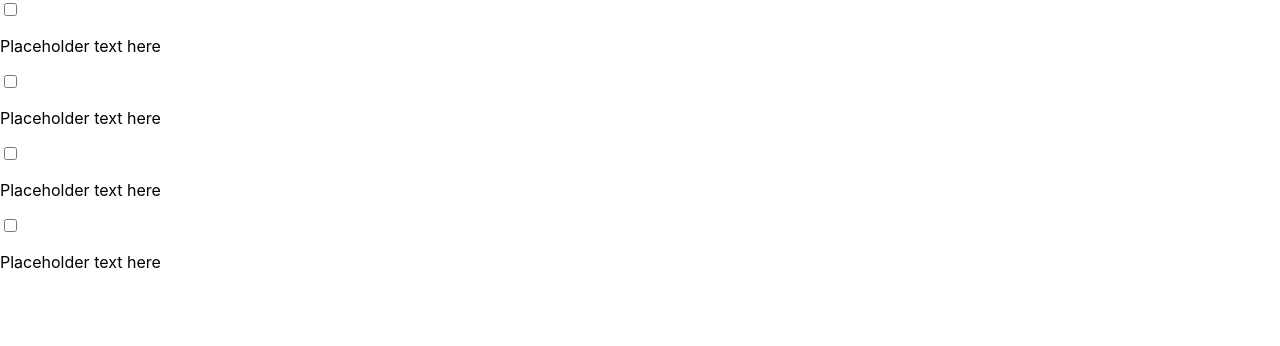
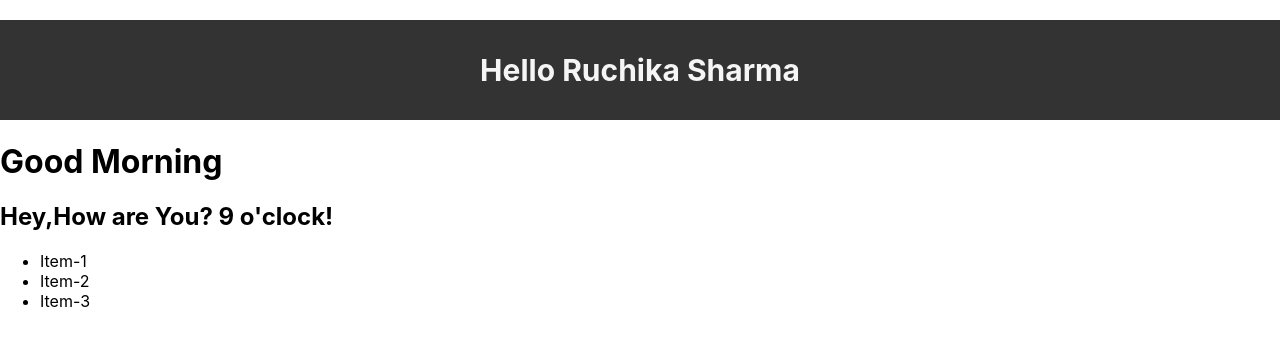
Before and after one commit to ruchik02/react-course-, a React (Create React App) app: page / in a window 1280 px wide. Shown: the top 346 px of the page. Built offline with nearby package versions, Linux system fonts and the light colour scheme.

Commit message:
styling css and javascript in jsx

```diff
--- a/public/index.html
+++ b/public/index.html
@@ -29,6 +29,8 @@
   <body>
     <noscript>You need to enable JavaScript to run this app.</noscript>
     <div id="root"></div>
+
+
     <!--
       This HTML file is a template.
       If you open it directly in the browser, you will see an empty page.
--- a/src/App.js
+++ b/src/App.js
@@ -6,20 +6,8 @@ function  App(){
     return(
     <div>
 
-     <input type="checkbox"/>
-     <p>Placeholder text here </p>
-
-
-     <input type="checkbox"/>
-     <p>Placeholder text here </p>
-
-
-     <input type="checkbox"/>
-     <p>Placeholder text here </p>
-
-
-     <input type="checkbox"/>
-     <p>Placeholder text here </p>
+    <Header/>
+    <Footer/>
    </div>
     );
 }
--- a/src/Footer.js
+++ b/src/Footer.js
@@ -1,8 +1,21 @@
 import React from "react";
 function Footer(){
+    const date=new Date();
+    const hours=date.getHours();
+    let timeDay;
+    if(hours<12){
+        timeDay="Morning";
+    }
+    else if(hours>=12 && hours<12){
+        timeDay="Afternoon";
+    }
+    else{
+        timeDay="night";
+    }
     return(
         <>
-        <h2>Hey,How are You?</h2>
+        <h1>Good {timeDay}</h1>
+        <h2>Hey,How are You? {date.getHours() % 12 } o'clock!</h2>
        <ul>
            <li>Item-1</li>
            <li>Item-2</li>
--- a/src/Header.js
+++ b/src/Header.js
@@ -1,24 +1,10 @@
 import React from "react";
 function Header(){
+
+    const firstName="Ruchika";
+    const lastName="Sharma";
     return(
-    <div>
-        <nav>
-            <ul>
-                <li>
-                   Contact
-                </li>
-                <li>
-                    Home
-                </li>
-                <li>
-                   Review
-                </li>
-                <li>
-                   Gallery
-                </li>
-            </ul>
-        </nav>
-    </div>
+    <h1 className="navbar">Hello { `${firstName} ${lastName} `}</h1>
     );
 }
 export default Header;
--- a/src/index.css
+++ b/src/index.css
@@ -14,3 +14,14 @@ code {
 .myclass{
 color:red;
 }
+.navbar{
+  height: 100px;
+  background-color: #333;
+  color: whitesmoke;
+  margin-bottom: 15px;
+  text-align: center;
+  font-size: 30px;
+  display: flex;
+  justify-content: center;
+  align-items: center;
+}
```
